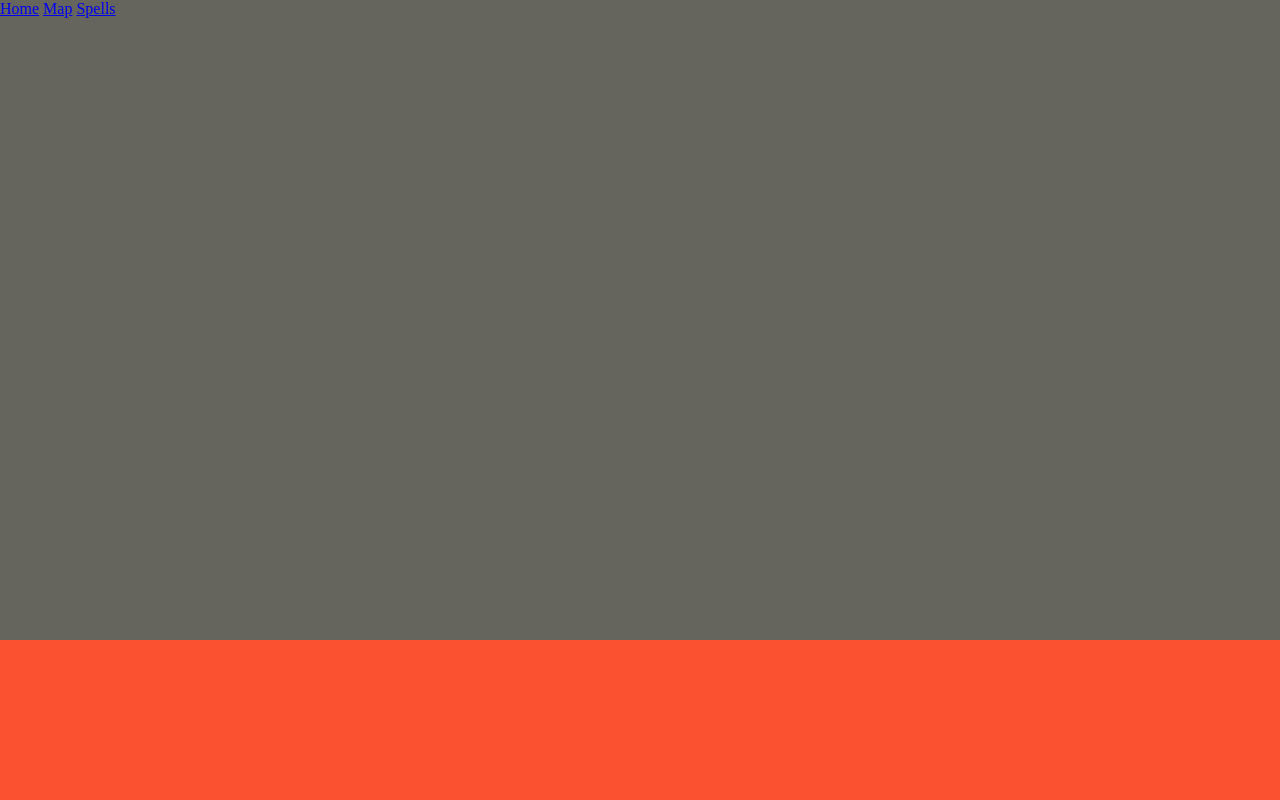
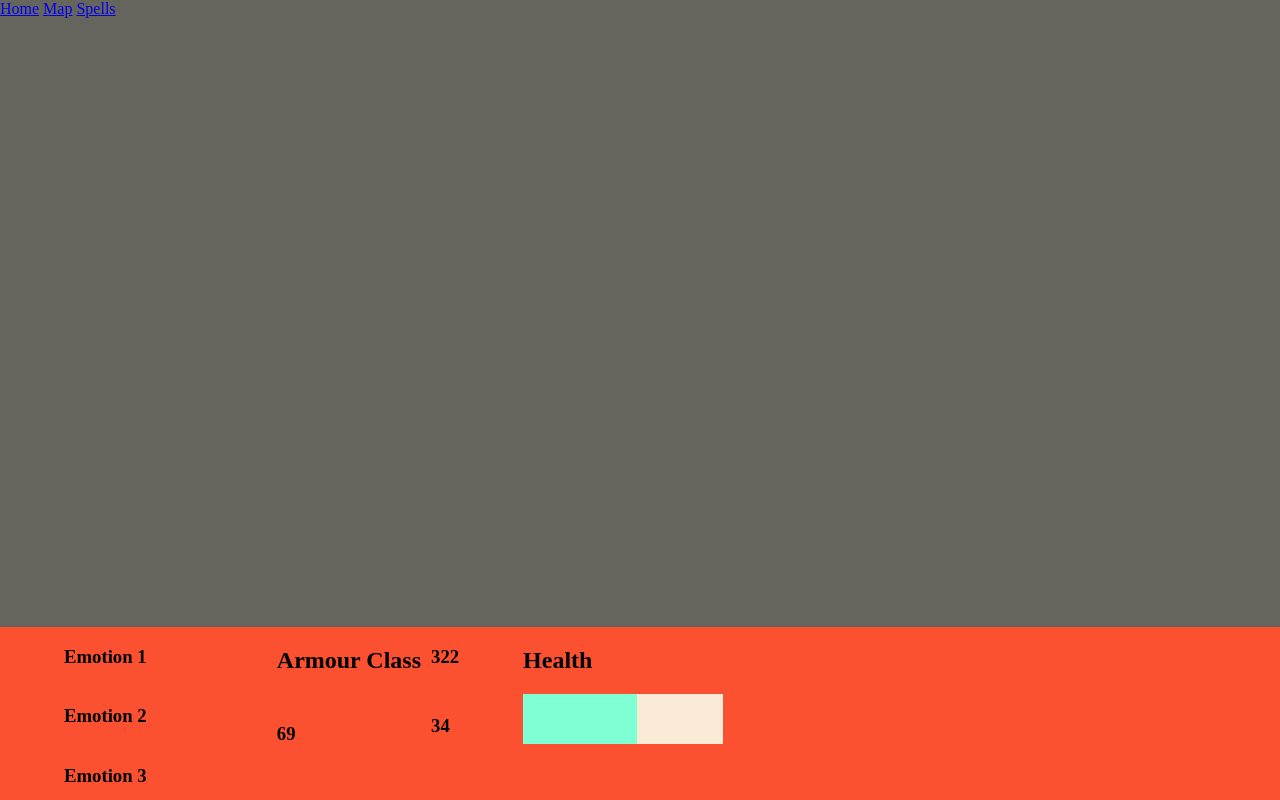
Before and after one commit to RoanLaas/swapout, a SvelteKit app in the folder swap-out/: page /spells in a window 1280 px wide. Built offline with nearby package versions, Linux system fonts and the light colour scheme.

Commit message:
feat: Temp bars for spell builder

```diff
--- a/swap-out/src/routes/map/+page.svelte
+++ b/swap-out/src/routes/map/+page.svelte
@@ -1,5 +1,5 @@
 <script lang="ts">
-	import ThreeDviewer from '$lib/components/ThreeDViewer.svelte';
+	import ThreeDViewer from '$lib/components/ThreeDViewer.svelte';
 </script>
 
-<ThreeDviewer></ThreeDviewer>
+<ThreeDViewer></ThreeDViewer>
--- a/swap-out/src/routes/spells/+page.svelte
+++ b/swap-out/src/routes/spells/+page.svelte
@@ -1,18 +1,89 @@
 <script lang="TS">
-	const emotion_1 = 0;
-	const emotion_2 = 0;
-	const emotion_3 = 0;
+	const emotion1 = 25;
+	const maxEmotion1 = 50;
+	const emotion2 = 100;
+	const maxEmotion2 = 100;
+	const emotion3 = 50;
+	const maxEmotion3 = 200;
+
+	const health = 8;
+	const maxHealth = 14;
 </script>
 
-<div class="flex-container"></div>
+<div class="bottom-bar">
+	<div class="spell-bar-container">
+		<h3>Emotion 1</h3>
+		<div class="bar">
+			<div class="bar-fill" style="width: {(emotion1 / maxEmotion1) * 100}%"></div>
+		</div>
+		<h3>Emotion 2</h3>
+		<div class="bar">
+			<div class="bar-fill" style="width: {(emotion2 / maxEmotion2) * 100}%"></div>
+		</div>
+		<h3>Emotion 3</h3>
+		<div class="bar">
+			<div class="bar-fill" style="width: {(emotion3 / maxEmotion3) * 100}%"></div>
+		</div>
+	</div>
+	<div class="armour-class-container">
+		<h2>Armour Class</h2>
+		<h3>69</h3>
+		<h3>322</h3>
+		<h3>34</h3>
+	</div>
+	<div class="health-bar-container">
+		<h2>Health</h2>
+		<div class="bar">
+			<div class="bar-fill" style="width: {(health / maxHealth) * 100}%"></div>
+		</div>
+	</div>
+</div>
 
 <style>
-	.flex-container {
+	.bottom-bar {
 		display: flex;
 		height: 20vh;
 		width: 100%;
 		background-color: #fc5130;
 		bottom: 0;
 		position: fixed;
+		padding-bottom: 1%;
+		justify-content: flex-start;
+	}
+	.spell-bar-container {
+		display: flex;
+		height: 100%;
+		padding-left: 5%;
+		padding-bottom: 1%;
+
+		flex-direction: column;
+		justify-content: space-evenly;
+		align-items: flex-start;
+	}
+	.armour-class-container {
+		display: flex;
+		height: 100%;
+		gap: 10px;
+		padding-left: 1%;
+		flex-wrap: wrap;
+		align-content: flex-start;
+		flex-direction: column;
+		align-items: flex-start;
+	}
+	.health-bar-container {
+		display: flex;
+		height: 100%;
+		padding-left: 5%;
+		flex-direction: column;
+	}
+	.bar {
+		display: flex;
+		height: 50px;
+		width: 200px;
+		background-color: antiquewhite;
+	}
+	.bar-fill {
+		height: 100%;
+		background-color: aquamarine;
 	}
 </style>
```
Also changed, not shown: swap-out/src/lib/components/ThreeDViewer.svelte (+11 -9 lines).
